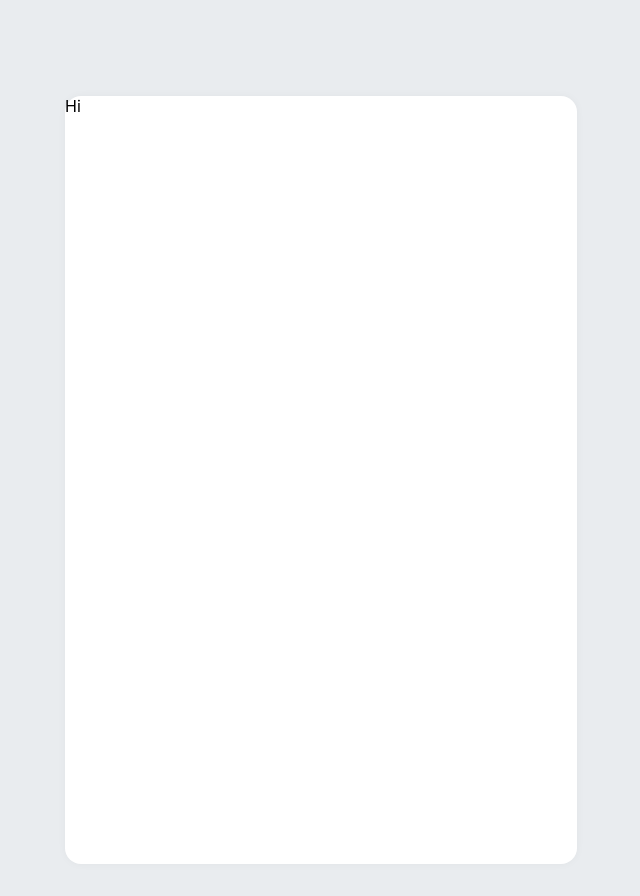
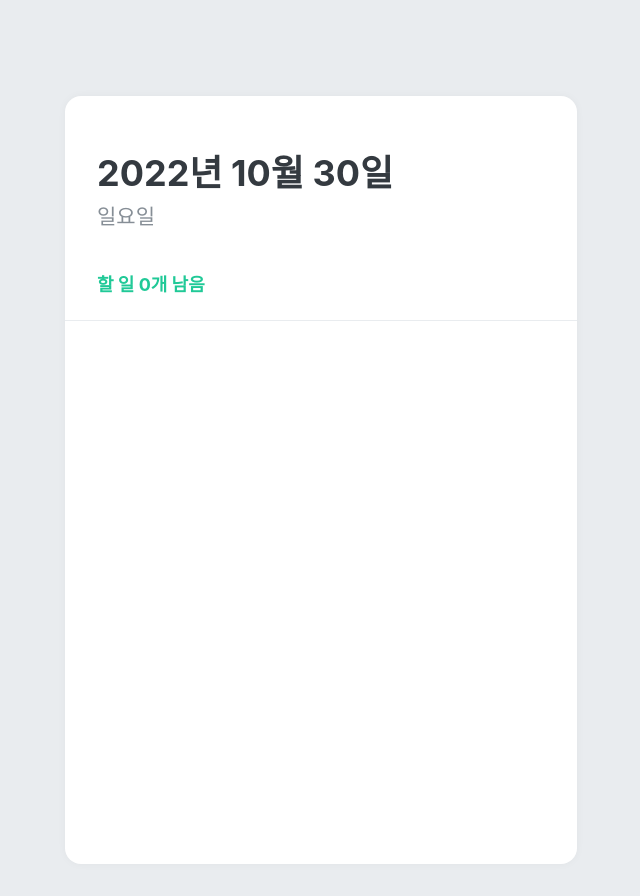
Before and after one commit to Sene68/react-recoil-typescript, a React (Create React App) app: page / in a window 1280 px wide. Shown: the whole page, without its empty margins (319-959 px from the left). Built offline with nearby package versions, Linux system fonts and the light colour scheme.

Commit message:
todo head 적용

```diff
--- a/package.json
+++ b/package.json
@@ -42,5 +42,8 @@
       "last 1 firefox version",
       "last 1 safari version"
     ]
+  },
+  "devDependencies": {
+    "@types/styled-components": "^5.1.26"
   }
 }
--- /dev/null
+++ b/src/components/TodoHead.tsx
@@ -0,0 +1,49 @@
+import React from 'react';
+import styled from 'styled-components';
+
+const TodoHeadBlock = styled.div`
+  padding-top: 48px;
+  padding-left: 32px;
+  padding-right: 32px;
+  padding-bottom: 24px;
+  border-bottom: 1px solid #e9ecef;
+  h1 {
+    margin: 0;
+    font-size: 36px;
+    color: #343a40;
+  }
+  .day {
+    margin-top: 4px;
+    color: #868e96;
+    font-size: 21px;
+  }
+  .tasks-left {
+    color: #20c997;
+    font-size: 18px;
+    margin-top: 40px;
+    font-weight: bold;
+  }
+`;
+
+
+function TodoHead() {
+  const totalUncompletedNum: number = 0;
+
+  const today: Date = new Date();
+  const dateString: string = today.toLocaleDateString('ko-KR', {
+    year: 'numeric',
+    month: 'long',
+    day: 'numeric'
+  });
+  const dayName: string = today.toLocaleDateString('ko-KR', { weekday: 'long' });
+
+  return (
+    <TodoHeadBlock>
+      <h1>{dateString}</h1>
+      <div className="day">{dayName}</div>
+      <div className="tasks-left">할 일 {totalUncompletedNum}개 남음</div>
+    </TodoHeadBlock>
+  );
+}
+
+export default TodoHead;
--- a/src/components/TodoList.js
+++ b/src/components/TodoList.tsx
@@ -1,8 +1,9 @@
+import TodoHead from "./TodoHead";
 
 export default function TodoList() {
     return(
         <div className="todo-template-block">
-            Hi
+            <TodoHead />
         </div>
     );
 }
```
Also changed, not shown: 2 other files (tests, documents, lock files or other folders).
